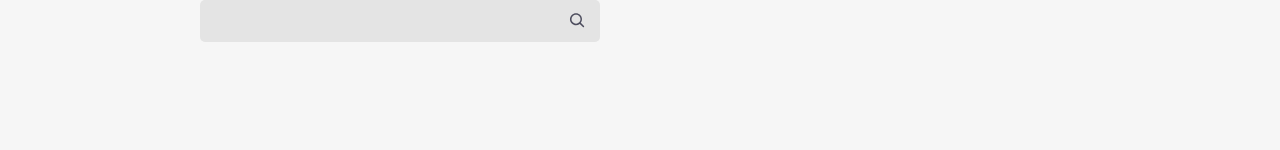
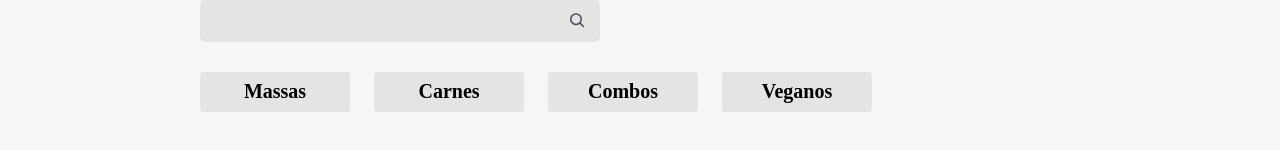
Before and after one commit to LaisBeluco/Aluroni-React, a React (Create React App) app in the folder aluroni/: page / in a window 1280 px wide. Shown: the part 592-742 px from the top of the page. Built offline with nearby package versions, Linux system fonts and the light colour scheme; a web font is replaced by a local one.

Commit message:
Criando os filtros

```diff
--- a/aluroni/src/pages/cardapio/Cardapio.module.scss
+++ b/aluroni/src/pages/cardapio/Cardapio.module.scss
@@ -55,4 +55,12 @@
     font-size: 3rem;
     margin-bottom: 30px;
   }
+  &__filtros {
+    align-items: center;
+    display: flex;
+    flex-wrap: wrap;
+    justify-content: space-between;
+    margin-bottom: 30px;
+    width: 100%;
+  }
 }
--- /dev/null
+++ b/aluroni/src/pages/cardapio/Filtros/Filtros.module.scss
@@ -0,0 +1,27 @@
+@import "styles/variaveis";
+
+.filtros {
+  display: flex;
+  gap: 24px;
+  flex-wrap: wrap;
+  margin: 20px 0;
+  &__filtro {
+    align-items: center;
+    background-color: $grey;
+    border: none;
+    border-radius: 4px;
+    display: flex;
+    font-size: 1.25rem;
+    font-weight: bold;
+    height: 40px;
+    justify-content: center;
+    width: 150px;
+    &--ativo {
+      background-color: $blue;
+      color: white;
+    }
+    &:hover {
+      cursor: pointer;
+    }
+  }
+}
--- /dev/null
+++ b/aluroni/src/pages/cardapio/Filtros/filtros.json
@@ -0,0 +1,18 @@
+[
+  {
+    "label": "Massas",
+    "id": 1
+  },
+  {
+    "label": "Carnes",
+    "id": 2
+  },
+  {
+    "label": "Combos",
+    "id": 3
+  },
+  {
+    "label": "Veganos",
+    "id": 4
+  }
+]
--- /dev/null
+++ b/aluroni/src/pages/cardapio/Filtros/index.tsx
@@ -0,0 +1,16 @@
+import filtros from "./filtros.json";
+import styles from "./Filtros.module.scss";
+type IOpcao = typeof filtros[0];
+
+export default function Filtros() {
+  function selecionarFiltro(opcao: IOpcao) {}
+  return (
+    <div className={styles.filtros}>
+      {filtros.map((opcao) => (
+        <button className={styles.filtros__filtro} key={opcao.id} onClick={() => selecionarFiltro(opcao)}>
+          {opcao.label}
+        </button>
+      ))}
+    </div>
+  );
+}
--- a/aluroni/src/pages/cardapio/index.tsx
+++ b/aluroni/src/pages/cardapio/index.tsx
@@ -2,6 +2,7 @@
 import { ReactComponent as Logo } from "assets/logo.svg";
 import Buscador from "./Buscador";
 import { useState } from "react";
+import Filtros from "./Filtros";
 
 export default function Cardapio() {
   const [busca, setBusca] = useState("");
@@ -16,6 +17,8 @@
       <section className={styles.cardapio}>
         <h3 className={styles.cardapio__titulo}>Cardápio</h3>
         <Buscador busca={busca} setBusca={setBusca} />
+        <div className={styles.cardapio__filtros}></div>
+        <Filtros />
       </section>
     </main>
   );
```
